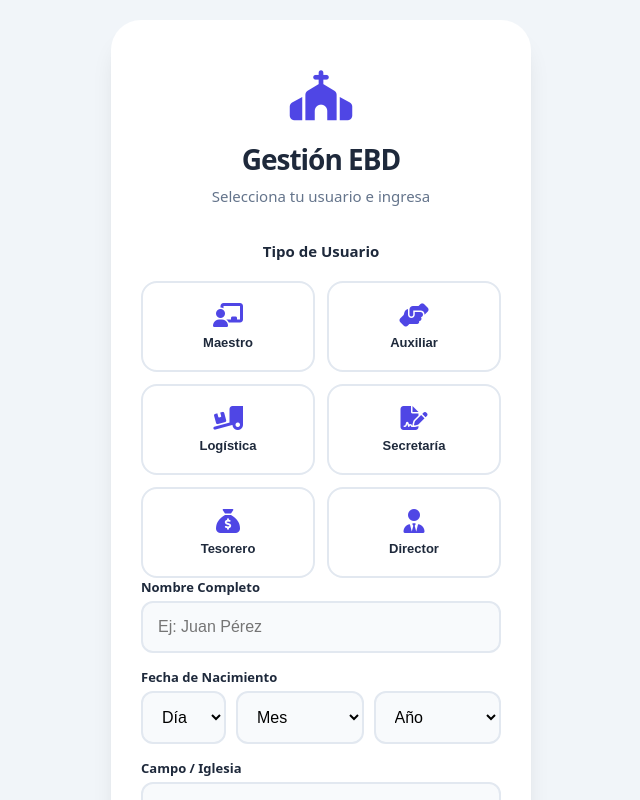
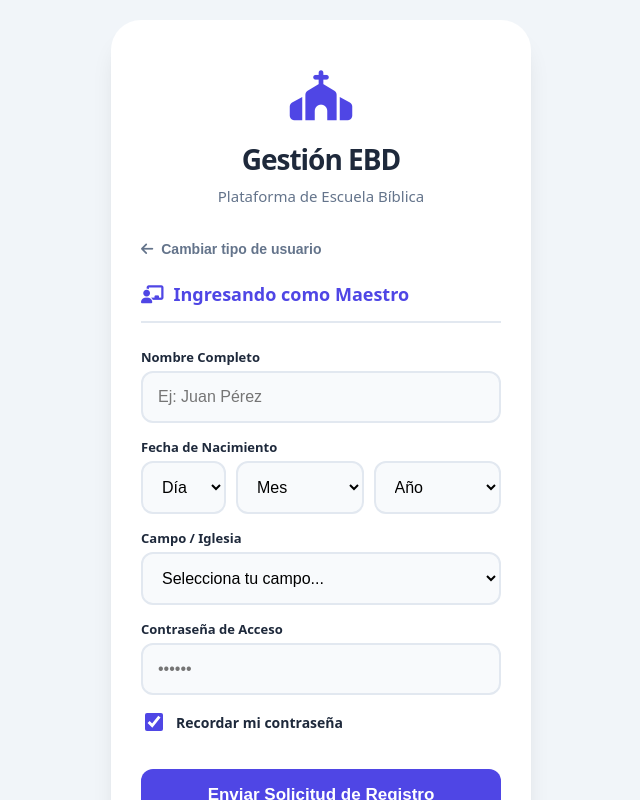
Before and after one commit to AppEBD/SistemaEscuelaBiblica, a React (Vite) app: page / in a window 1280 px wide. Both pictures are taken after a click on the button "Maestro". Shown: the top 800 px of the page, without its empty margins (319-959 px from the left). Built offline with nearby package versions, Linux system fonts and the light colour scheme.

Commit message:
Update LoginView.tsx
nuevo login

```diff
--- a/src/modules/auth/presentation/LoginView.tsx
+++ b/src/modules/auth/presentation/LoginView.tsx
@@ -10,34 +10,59 @@ export const LoginView: React.FC = () => {
         days, months, years, handleLogin, limpiarCuenta
     } = useLoginLogic();
 
+    // Busca los datos del rol seleccionado para mostrar su nombre e ícono en el paso 2
+    const rolSeleccionado = ROLES_CONFIG.find(r => r.id === form.rol);
+
     return (
         <div className="ebd-login-root">
             <div className="ebd-card">
                 <i className="fa-solid fa-church ebd-header-icon"></i>
                 <h1 className="ebd-title">Gestión EBD</h1>
-                <p className="ebd-subtitle">Selecciona tu usuario e ingresa</p>
+                <p className="ebd-subtitle">Plataforma de Escuela Bíblica</p>
 
                 {status.info && <div className="ebd-info animate-fade-in">{status.info}</div>}
                 {status.error && <p className="ebd-error animate-fade-in">{status.error}</p>}
 
                 <form onSubmit={handleLogin}>
-                    <div className={(isPending || isReturning) ? "ebd-form-locked" : ""}>
-                        <p className="ebd-role-selector-title">Tipo de Usuario</p>
+
+                    {/* PASO 1: SELECCIÓN DE USUARIO (Se oculta si ya eligió uno) */}
+                    {!form.rol && !isPending && !isReturning ? (
+                        <div className="animate-fade-in">
+                            <p className="ebd-role-selector-title">¿Cómo deseas ingresar?</p>
                             <div className="ebd-roles-grid">
                                 {ROLES_CONFIG.map(role => (
-                                <button key={role.id} type="button" className={`ebd-role-btn ${form.rol === role.id ? 'selected' : ''}`} onClick={() => setForm({...form, rol: role.id})}>
+                                    <button
+                                        key={role.id}
+                                        type="button"
+                                        className="ebd-role-btn"
+                                        onClick={() => setForm({...form, rol: role.id})}
+                                    >
                                         <i className={`fa-solid ${role.icon} ebd-role-icon`}></i>
                                         <span className="ebd-role-name">{role.name}</span>
                                     </button>
                                 ))}
                             </div>
-
-                        {!form.rol ? (
-                            <div className="ebd-info animate-fade-in" style={{ backgroundColor: '#e0e7ff', color: '#4338ca', borderLeftColor: '#4f46e5' }}>
-                                👆 Selecciona tu tipo de usuario arriba para continuar.
                         </div>
                     ) : (
-                            <div className="animate-fade-in">
+
+                        /* PASO 2: FORMULARIO DE DATOS */
+                        <div className={`animate-fade-in ${(isPending || isReturning) ? "ebd-form-locked" : ""}`}>
+
+                            {/* Botón para regresar al Paso 1 */}
+                            {!isPending && !isReturning && (
+                                <button type="button" className="ebd-back-btn" onClick={() => setForm({...form, rol: ''})}>
+                                    <i className="fa-solid fa-arrow-left"></i> Cambiar tipo de usuario
+                                </button>
+                            )}
+
+                            {/* Encabezado del rol seleccionado */}
+                            {rolSeleccionado && (
+                                <div className="selected-role-title">
+                                    <i className={`fa-solid ${rolSeleccionado.icon}`}></i>
+                                    Ingresando como {rolSeleccionado.name}
+                                </div>
+                            )}
+
                             {form.rol !== 'ADMIN' && (
                                 <>
                                     <div className="ebd-form-group">
@@ -60,13 +85,16 @@ export const LoginView: React.FC = () => {
                                         </div>
                                     </div>
 
-                                        <div className="ebd-form-group">
+                                    {/* ¡MAGIA!: Este campo SOLO aparece si es MAESTRO o AUXILIAR */}
+                                    {(form.rol === 'MAESTRO' || form.rol === 'AUXILIAR') && (
+                                        <div className="ebd-form-group animate-fade-in">
                                             <label className="ebd-label">Campo / Iglesia</label>
                                             <select className="ebd-input" value={form.campo} onChange={(e) => setForm({...form, campo: e.target.value})} required>
                                                 <option value="" disabled>Selecciona tu campo...</option>
                                                 {IGLESIAS_CAMPOS.map(iglesia => <option key={iglesia} value={iglesia}>{iglesia}</option>)}
                                             </select>
                                         </div>
+                                    )}
                                 </>
                             )}
 
@@ -80,8 +108,9 @@ export const LoginView: React.FC = () => {
                             </label>
                         </div>
                     )}
-                    </div>
 
+                    {/* El botón de Ingresar SOLO aparece si ya se eligió un rol en el Paso 1 */}
+                    {(form.rol || isPending || isReturning) && (
                         <Button type="submit" className="ebd-submit-btn" disabled={isLoading || isPending || (!form.rol && !isReturning)}>
                             {isLoading ? (
                                 <><i className="fa-solid fa-spinner fa-spin mr-2"></i> Procesando...</>
@@ -93,6 +122,7 @@ export const LoginView: React.FC = () => {
                                 form.rol === 'ADMIN' ? 'Ingresar como Director' : 'Enviar Solicitud de Registro'
                             )}
                         </Button>
+                    )}
 
                     {(isPending || isReturning) && (
                         <Button type="button" className="ebd-cancel-btn" onClick={limpiarCuenta}>
```
Lines whose indentation alone changed are shown as unchanged.
